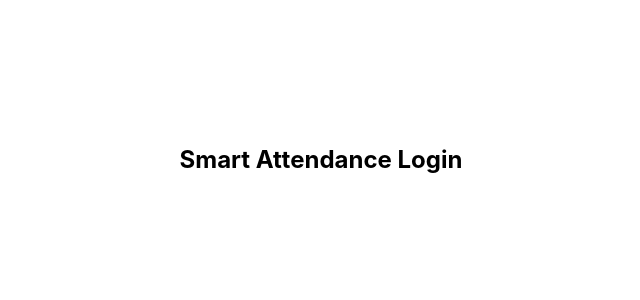
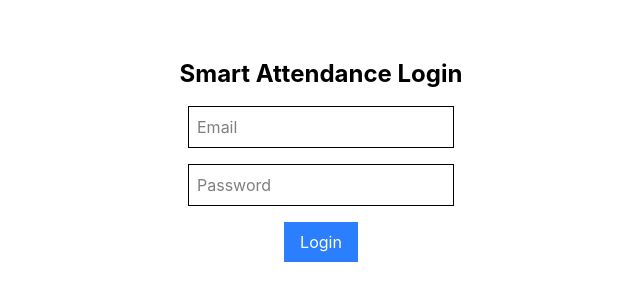
Before and after one commit to Gbagamsyle/smart-attendance-system, a React (Vite) app in the folder client/: page / in a window 1280 px wide. Shown: the part 240-540 px from the top of the page, without its empty margins (319-959 px from the left). Built offline with nearby package versions, Linux system fonts and the light colour scheme; no server answers.

Commit message:
Update Login page, add hooks and services

```diff
--- /dev/null
+++ b/client/src/hooks/useAuth.js
@@ -0,0 +1,26 @@
+import { useEffect, useState } from "react"
+import { supabase } from "../services/supabase"
+
+export default function useAuth(){
+
+  const [user, setUser] = useState(null)
+
+  useEffect(() => {
+
+    supabase.auth.getUser().then(({ data }) => {
+      setUser(data.user)
+    })
+
+    const { data: listener } = supabase.auth.onAuthStateChange(
+      (_, session) => {
+        setUser(session?.user || null)
+      }
+    )
+
+    return () => listener.subscription.unsubscribe()
+
+  }, [])
+
+  return { user }
+
+}
--- a/client/src/pages/Login.jsx
+++ b/client/src/pages/Login.jsx
@@ -1,9 +1,31 @@
+import { useState } from "react"
+import { supabase } from "../services/supabase"
 
 export default function Login(){
 
+  const [email, setEmail] = useState("")
+  const [password, setPassword] = useState("")
+
+  const login = async () => {
+
+    const { error } = await supabase.auth.signInWithPassword({
+
+      email,
+      password
+
+    })
+
+    if(error){
+      alert(error.message)
+    }else{
+      alert("Logged in successfully")
+    }
+
+  }
+
   return (
 
-    <div className="h-screen flex items-center justify-center">
+    <div className="h-screen flex flex-col items-center justify-center gap-4">
 
       <h1 className="text-2xl font-bold">
 
@@ -11,6 +33,29 @@ export default function Login(){
 
       </h1>
 
+      <input
+        placeholder="Email"
+        value={email}
+        onChange={(e)=>setEmail(e.target.value)}
+        className="border p-2"
+      />
+
+      <input
+        placeholder="Password"
+        type="password"
+        value={password}
+        onChange={(e)=>setPassword(e.target.value)}
+        className="border p-2"
+      />
+
+      <button
+        onClick={login}
+        className="bg-blue-500 text-white px-4 py-2"
+      >
+        Login
+      </button>
+
     </div>
+
   )
 }
--- /dev/null
+++ b/client/src/services/supabase.js
@@ -0,0 +1,9 @@
+import { createClient } from "@supabase/supabase-js"
+
+const supabaseUrl = import.meta.env.VITE_SUPABASE_URL
+const supabaseKey = import.meta.env.VITE_SUPABASE_ANON_KEY
+
+export const supabase = createClient(
+  supabaseUrl,
+  supabaseKey
+)
```
